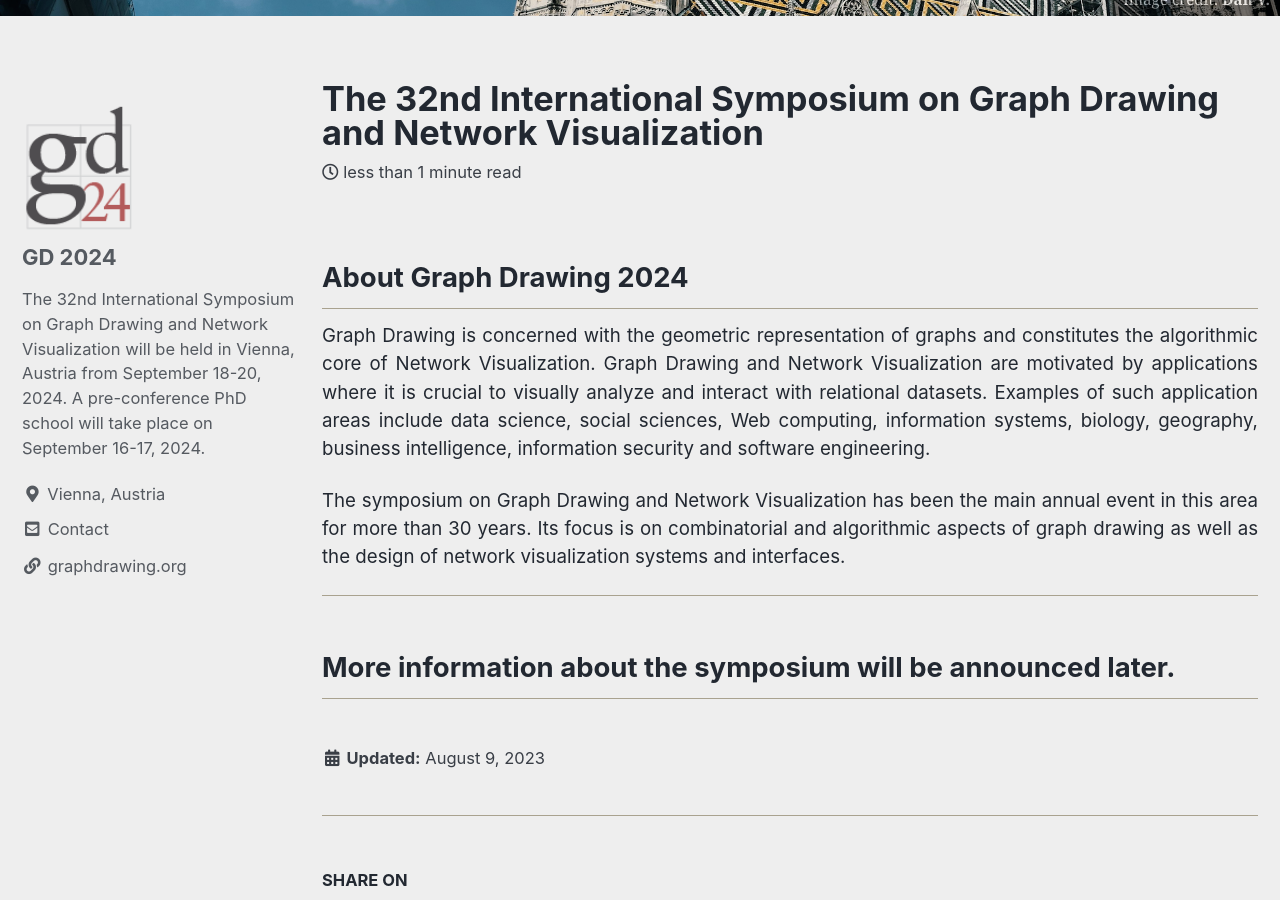
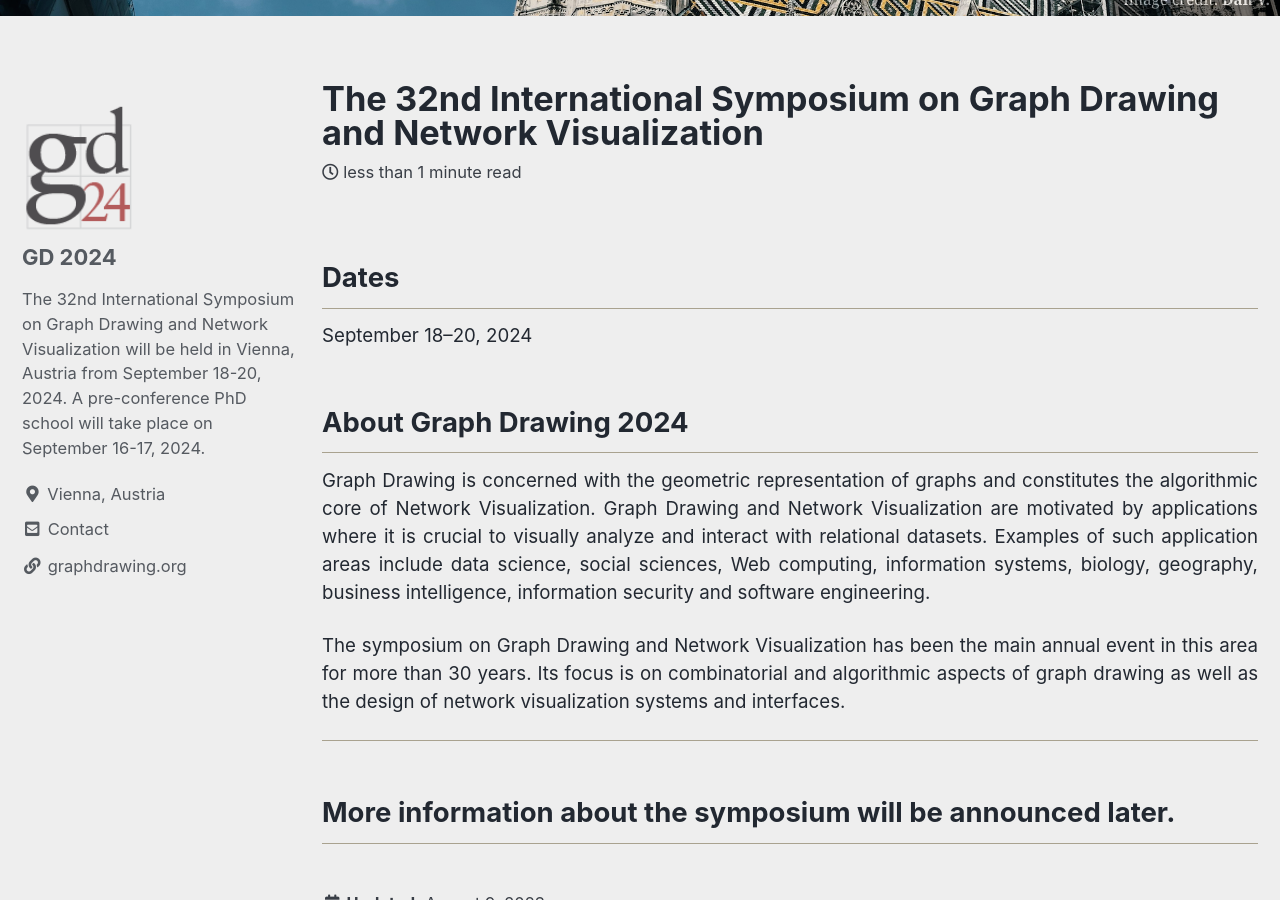
Before and after one commit to graphdrawing/gd2024, a Jekyll site: the page built from index.md, in a window 1280 px wide and 900 px high, scrolled down 343 px. Built offline with Jekyll 4.4.1, drawn with Linux system fonts in a browser that asks for light colours; cached includes are drawn as plain includes.

Commit message:
Update index.md

```diff
--- a/index.md
+++ b/index.md
@@ -10,6 +10,9 @@ header:
 last_modified_at: 2023-08-09
 ---
 
+## Dates
+
+September 18--20, 2024
 
 ## About Graph Drawing 2024
 
```
